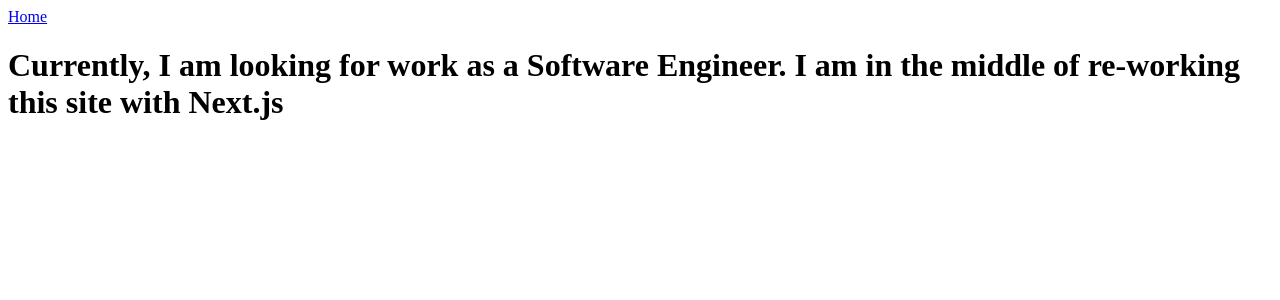
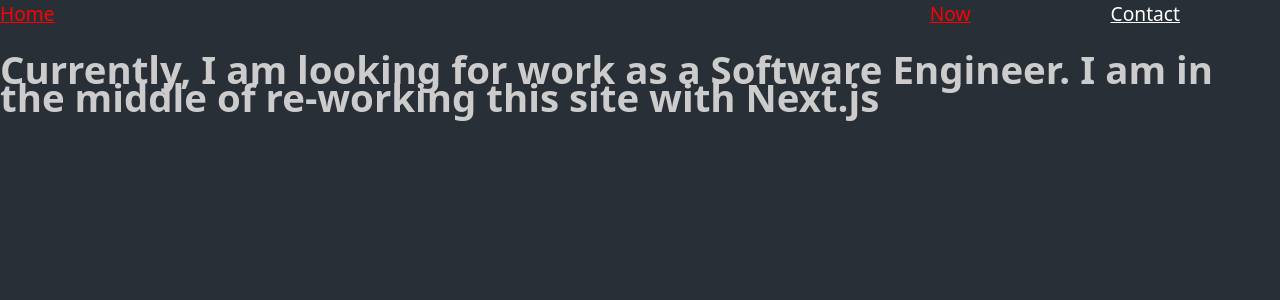
Before and after one commit to matrev/personal-website, a Next.js app: page /now in a window 1280 px wide. Shown: the top 300 px of the page. Built offline with nearby package versions, Linux system fonts and the light colour scheme.

Commit message:
updating basic styling

```diff
--- /dev/null
+++ b/src/app/contact/page.tsx
@@ -0,0 +1,5 @@
+export default function Page() {
+  return <>
+    <h1>you can contact me at <a href="mailto:me@marktrevino.com">me@marktrevino.com</a></h1>
+  </>
+}
--- a/src/app/layout.tsx
+++ b/src/app/layout.tsx
@@ -1,3 +1,4 @@
+import "styles/layout.css"
 import Header from 'components/header'
 
 export default function RootLayout({
@@ -8,6 +9,7 @@ export default function RootLayout({
   return (
     <html lang="en">
       <body>
+        <Header/>
         {children}
       </body>
     </html>
--- a/src/app/now/page.tsx
+++ b/src/app/now/page.tsx
@@ -2,7 +2,6 @@ import Header from 'components/header'
 
 export default function Page() {
   return <>
-    <Header pageTitle="Now"/>
     <h1>Currently, I am looking for work as a Software Engineer. I am in the middle of re-working this site with Next.js</h1>
   </>
 }
--- a/src/app/page.tsx
+++ b/src/app/page.tsx
@@ -2,7 +2,6 @@ import Header from "components/header"
 
 export default function Page() {
   return <>
-    <Header pageTitle="Home"/>
     <h1>Hello! Welcome to my website :)</h1>
   </>
 }
--- a/src/components/header.tsx
+++ b/src/components/header.tsx
@@ -1,12 +1,15 @@
+'use client';
 import Link from 'next/link'
+import { usePathname } from 'next/navigation';
 
-type HeaderProps = {
-  pageTitle: string;
-};
 
-export default function Header({ pageTitle }: HeaderProps) {
-  return <nav>
-    {pageTitle !== "Now" && <Link href="/now">Now</Link>}
-    {pageTitle !== "Home" && <Link href="/">Home</Link>}
-  </nav>
+export default function Header() {
+  const pathname = usePathname();
+  return <header>
+    <Link href="/" className={pathname === "/" ? 'selectedLink' : ''}>Home</Link>
+    <div className="pageNameNav">
+        <Link href="/now" className={pathname === "/now" ? 'selectedLink' : ''}>Now</Link>
+        <Link href="/contact" className={pathname === "/contact" ? 'selectedLink' : ''}>Contact</Link>
+    </div>
+    </header>
 }
--- /dev/null
+++ b/src/styles/layout.css
@@ -0,0 +1,49 @@
+:root {
+  --black: #292f36;
+  --light-blue: #009ffd;
+  --blue: #4ecdc4;
+  --dark-blue: #30638e;
+  /* --white: #f7fff7; */
+  --white: #ccc;
+  --red: #ff6b6b;
+  --orange: #edae49;
+  --yellow: #ffe66d;
+  --purple: #c3adf4;
+  --cream: #f1dac4;
+  --green: #90be6d;
+  --code-black: #373c47;
+  --code-font-color: #b3b9c5;
+  --font-family: system-ui;
+  /* Breakpoint */
+  --md: 800px;
+}
+
+body {
+  background-color: var(--black);
+  color: var(--white);
+  font-size: 1.2rem;
+  line-height: 1.8rem;
+  font-family: var(--font-family);
+  margin: 0;
+}
+
+header {
+  display: flex;
+  flex-direction: row;
+  justify-content: space-between;
+}
+
+a {
+  color: white;
+}
+
+a:hover, .selectedLink {
+  color: red;
+}
+
+
+.pageNameNav {
+  display: flex;
+  gap: 140px;
+  margin-right: 100px;
+}
```
